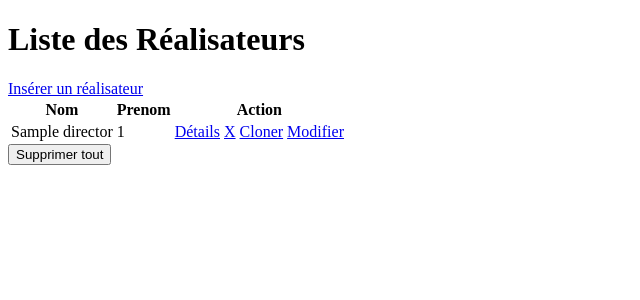
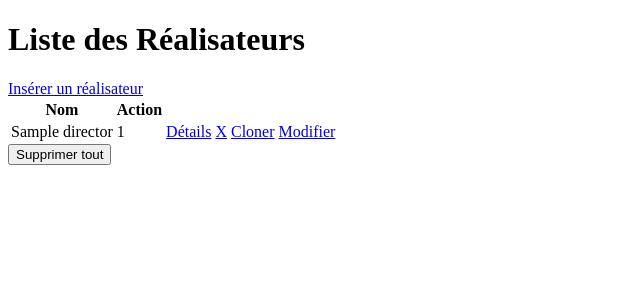
Before and after one commit to yodur2potassium/TP-MVC, a PHP site: template src/Imie/Views/directors.php in a window 1280 px wide. Shown: the top 300 px of the page, without its empty margins (0-640 px from the left). Run offline with PHP 8.4, Linux system fonts and the light colour scheme; the template is opened without the code that fills it: most values are stand-ins (such as "Sample title", 1, 10 or a date in 2020).

Commit message:
Modded directors.php

```diff
--- a/src/Imie/Views/directors.php
+++ b/src/Imie/Views/directors.php
@@ -11,7 +11,6 @@
       <table>
         <tr>
           <th>Nom</th>
-          <th>Prenom</th>
           <th>Action</th>
         </tr>
 
```
